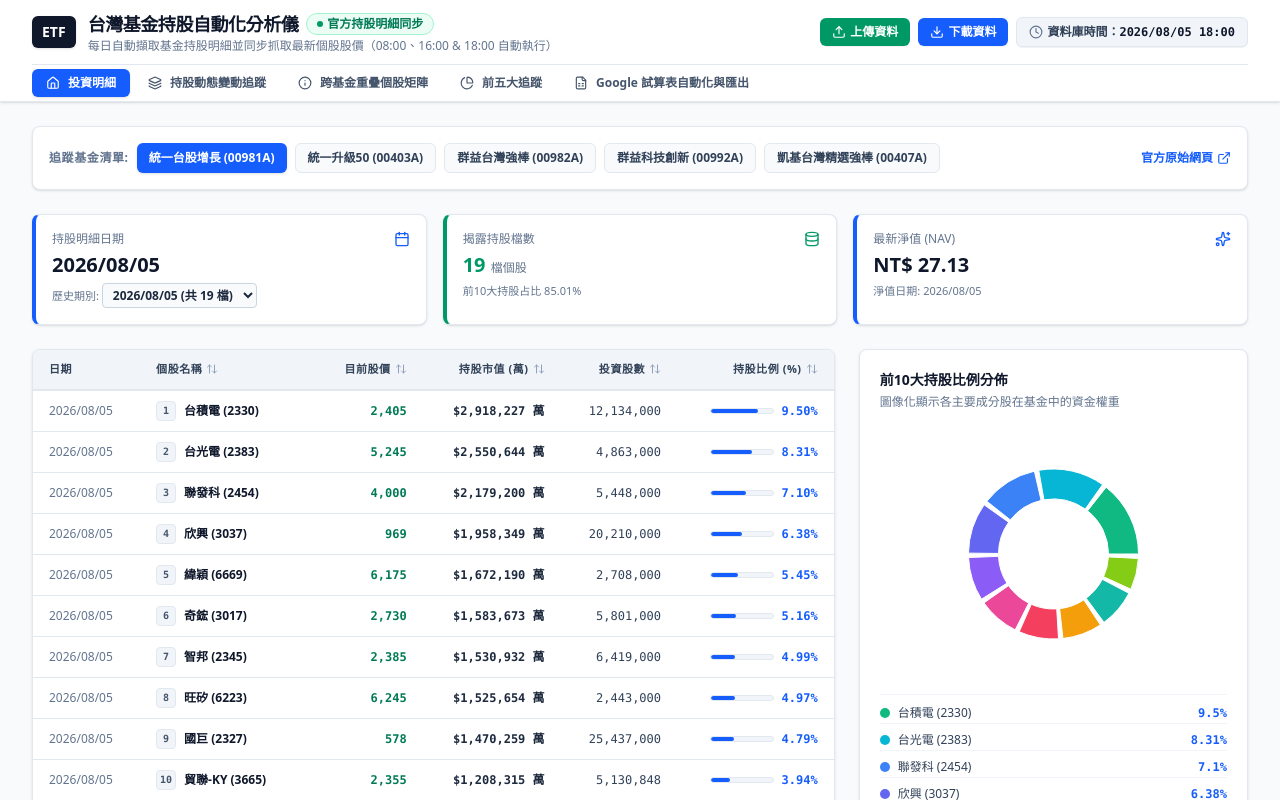
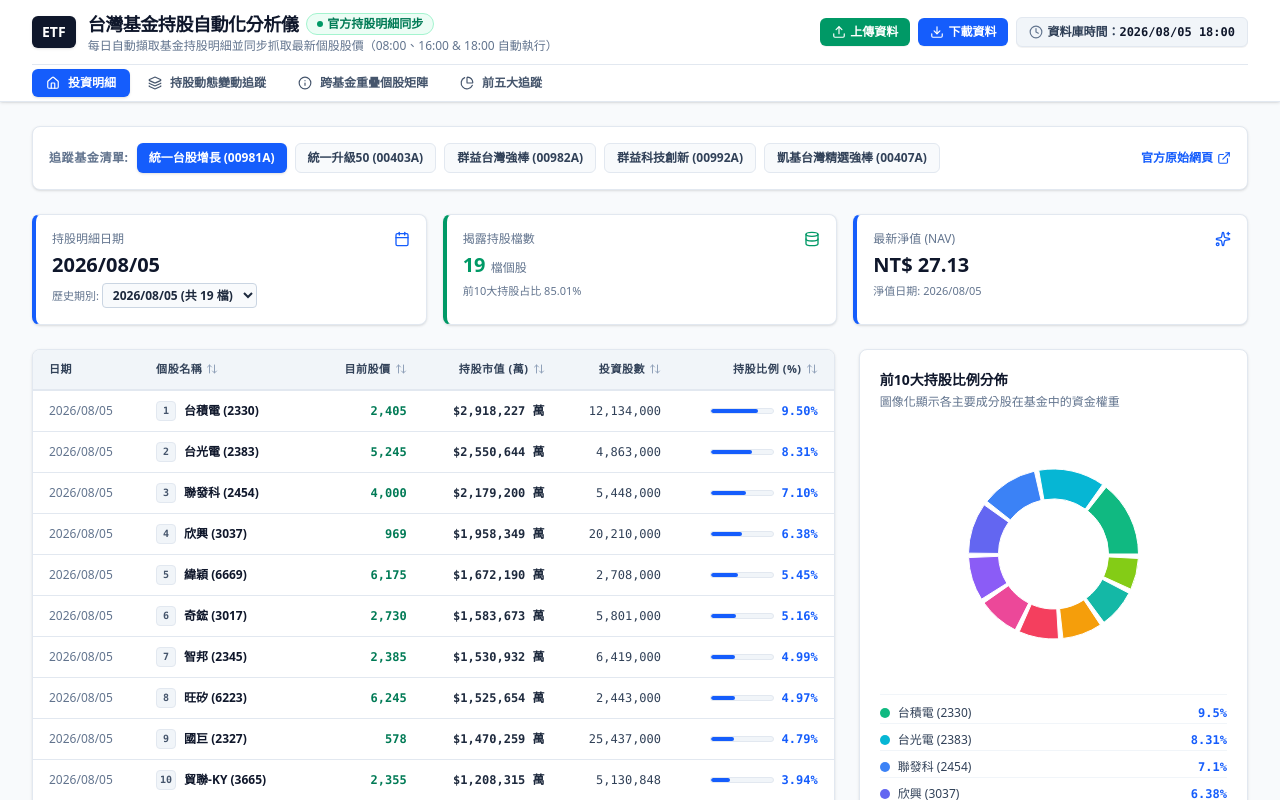
Before and after one commit to optionshow/ETF88, a React (Vite) app: page / in a window 1280 px wide. Shown: the top 800 px of the page. Built offline with nearby package versions, Linux system fonts and the light colour scheme.

Commit message:
refactor: remove GoogleSheetsView and update config
Removed the GoogleSheetsView UI component and updated the server to use environment variables for Google Sheets integration, centralizing configuration and cleaning up navigation.

```diff
--- a/server.ts
+++ b/server.ts
@@ -8,7 +8,7 @@
 import { generateGoogleScript } from "./src/utils/googleScriptGenerator";
 
 const app = express();
-const PORT = 3000;
+const PORT = process.env.PORT ? parseInt(process.env.PORT, 10) : 3000;
 
 app.use(express.json());
 
@@ -1374,8 +1374,9 @@
 // API: Proxy APP push payload directly to Google Apps Script Web App Endpoint
 app.post("/api/push-app-data-to-sheets", async (req, res) => {
   const { webAppUrl, fundDataList, uploadedAt } = req.body;
-
-  if (!webAppUrl) {
+  const targetWebAppUrl = (webAppUrl || process.env.GOOGLE_WEB_APP_URL || "https://script.google.com/macros/s/AKfycbyAPZfZYLT1Igoo1BRAc6GDdvUcWYTV9HubJVQOGjK1NHqNsjSCpnR0kH4VCgM_6xMm/exec").trim();
+
+  if (!targetWebAppUrl) {
     return res.status(400).json({ success: false, error: "請提供 Google Apps Script Web App URL" });
   }
 
@@ -1384,7 +1385,7 @@
   try {
     const requestPayload = JSON.stringify({ fundDataList: fundDataList || [], uploadedAt: nowTime });
 
-    const response = await fetch(webAppUrl, {
+    const response = await fetch(targetWebAppUrl, {
       method: "POST",
       headers: { "Content-Type": "application/json" },
       body: requestPayload,
@@ -1437,8 +1438,8 @@
 // API: Read database (historical periods and holdings) from Google Apps Script / Google Sheets
 app.post("/api/read-sheets-database", async (req, res) => {
   const { webAppUrl, spreadsheetId, fundCodes } = req.body;
-  const targetSpreadsheetId = spreadsheetId || "1u4F6xNbGf2HqkwJL2kXxolEKUObzHWnMdHaGsbI5ypo";
-  const targetWebAppUrl = webAppUrl || "https://script.google.com/macros/s/AKfycbyAPZfZYLT1Igoo1BRAc6GDdvUcWYTV9HubJVQOGjK1NHqNsjSCpnR0kH4VCgM_6xMm/exec";
+  const targetSpreadsheetId = (spreadsheetId || process.env.GOOGLE_SPREADSHEET_ID || "1u4F6xNbGf2HqkwJL2kXxolEKUObzHWnMdHaGsbI5ypo").trim();
+  const targetWebAppUrl = (webAppUrl || process.env.GOOGLE_WEB_APP_URL || "https://script.google.com/macros/s/AKfycbyAPZfZYLT1Igoo1BRAc6GDdvUcWYTV9HubJVQOGjK1NHqNsjSCpnR0kH4VCgM_6xMm/exec").trim();
 
   let fetchedFromScript = false;
   let resultData: any[] = [];
--- a/src/App.tsx
+++ b/src/App.tsx
@@ -6,13 +6,12 @@
 import { HoldingChangesView } from './components/HoldingChangesView';
 import { OverlapAnalysisView } from './components/OverlapAnalysisView';
 import { Top5TrackingView } from './components/Top5TrackingView';
-import { GoogleSheetsView } from './components/GoogleSheetsView';
 import { AlertCircle, CheckCircle2 } from 'lucide-react';
 
 export default function App() {
   const [funds, setFunds] = useState<FundData[]>([]);
   const [selectedFundId, setSelectedFundId] = useState<string>('00981A.TW');
-  const [activeTab, setActiveTab] = useState<'details' | 'changes' | 'overlap' | 'top5' | 'sheets'>('details');
+  const [activeTab, setActiveTab] = useState<'details' | 'changes' | 'overlap' | 'top5'>('details');
   const [isRefreshing, setIsRefreshing] = useState(false);
   const [toastMessage, setToastMessage] = useState<{ text: string; type: 'success' | 'error' } | null>(null);
   const [sheetsLastUpdated, setSheetsLastUpdated] = useState<string>('2026/08/05 18:00');
@@ -364,8 +363,6 @@
         {activeTab === 'overlap' && <OverlapAnalysisView funds={funds} />}
 
         {activeTab === 'top5' && <Top5TrackingView funds={funds} />}
-
-        {activeTab === 'sheets' && <GoogleSheetsView funds={funds} onUpdateFunds={setFunds} />}
       </main>
 
       {/* Footer */}
--- a/src/components/Navbar.tsx
+++ b/src/components/Navbar.tsx
@@ -1,7 +1,6 @@
 import React from 'react';
 import {
   RefreshCw,
-  FileSpreadsheet,
   Layers,
   PieChart,
   Info,
@@ -12,8 +11,8 @@
 } from 'lucide-react';
 
 interface NavbarProps {
-  activeTab: 'details' | 'changes' | 'overlap' | 'top5' | 'sheets';
-  setActiveTab: (tab: 'details' | 'changes' | 'overlap' | 'top5' | 'sheets') => void;
+  activeTab: 'details' | 'changes' | 'overlap' | 'top5';
+  setActiveTab: (tab: 'details' | 'changes' | 'overlap' | 'top5') => void;
   onRefreshAll: () => void;
   onUploadToSheets: () => void;
   onDownloadFromSheets: () => void;
@@ -154,18 +153,6 @@
             <PieChart className="w-3.5 h-3.5" />
             <span>前五大追蹤</span>
           </button>
-
-          <button
-            onClick={() => setActiveTab('sheets')}
-            className={`hidden lg:flex items-center space-x-2 px-3.5 py-1.5 text-xs font-semibold rounded-md transition-colors whitespace-nowrap ${
-              activeTab === 'sheets'
-                ? 'bg-blue-600 text-white shadow-sm'
-                : 'text-slate-600 hover:text-slate-900 hover:bg-slate-100'
-            }`}
-          >
-            <FileSpreadsheet className="w-3.5 h-3.5" />
-            <span>Google 試算表自動化與匯出</span>
-          </button>
         </nav>
       </div>
     </header>
```
Also changed, not shown: 1 other file (tests, documents, lock files or other folders).
